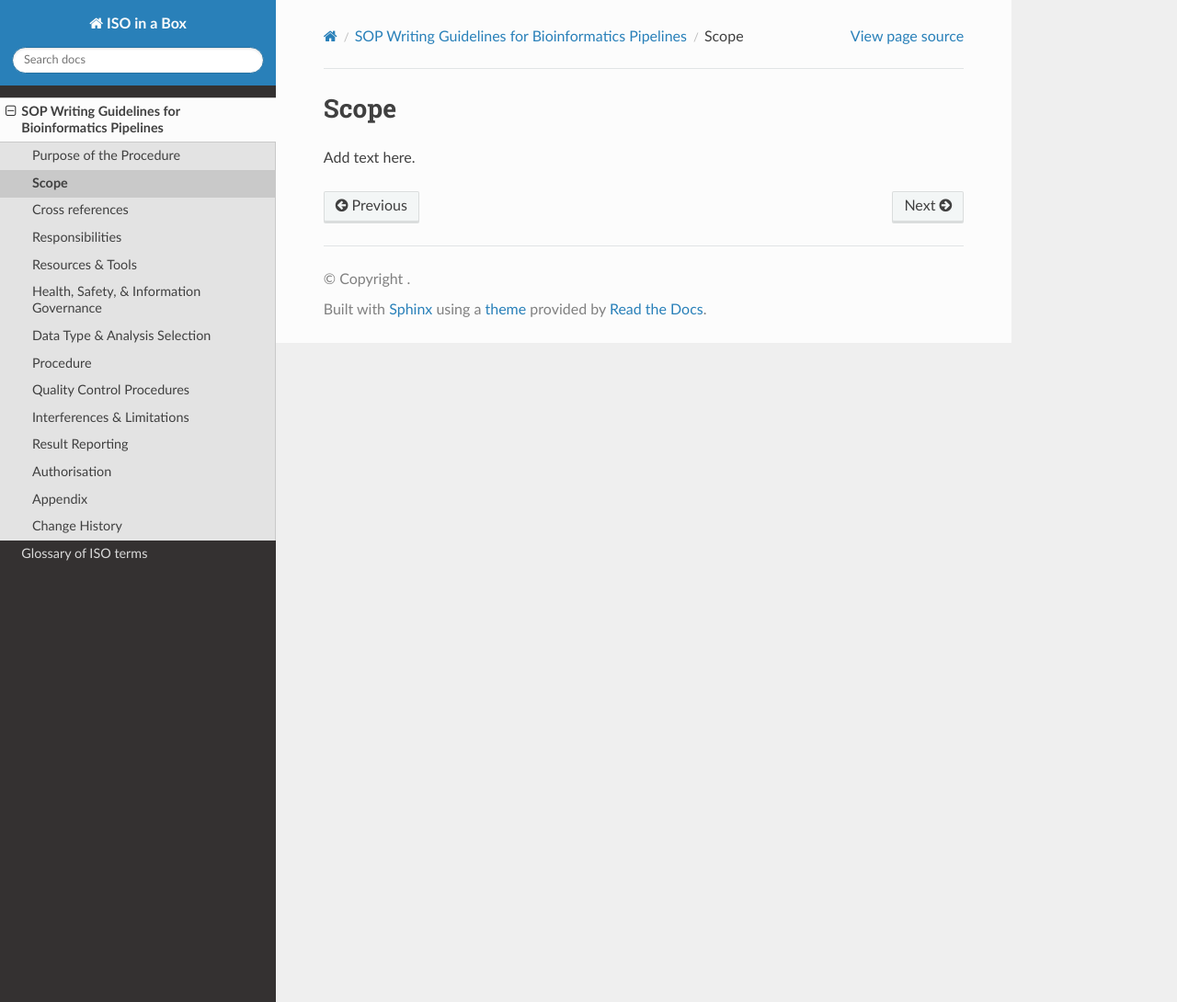
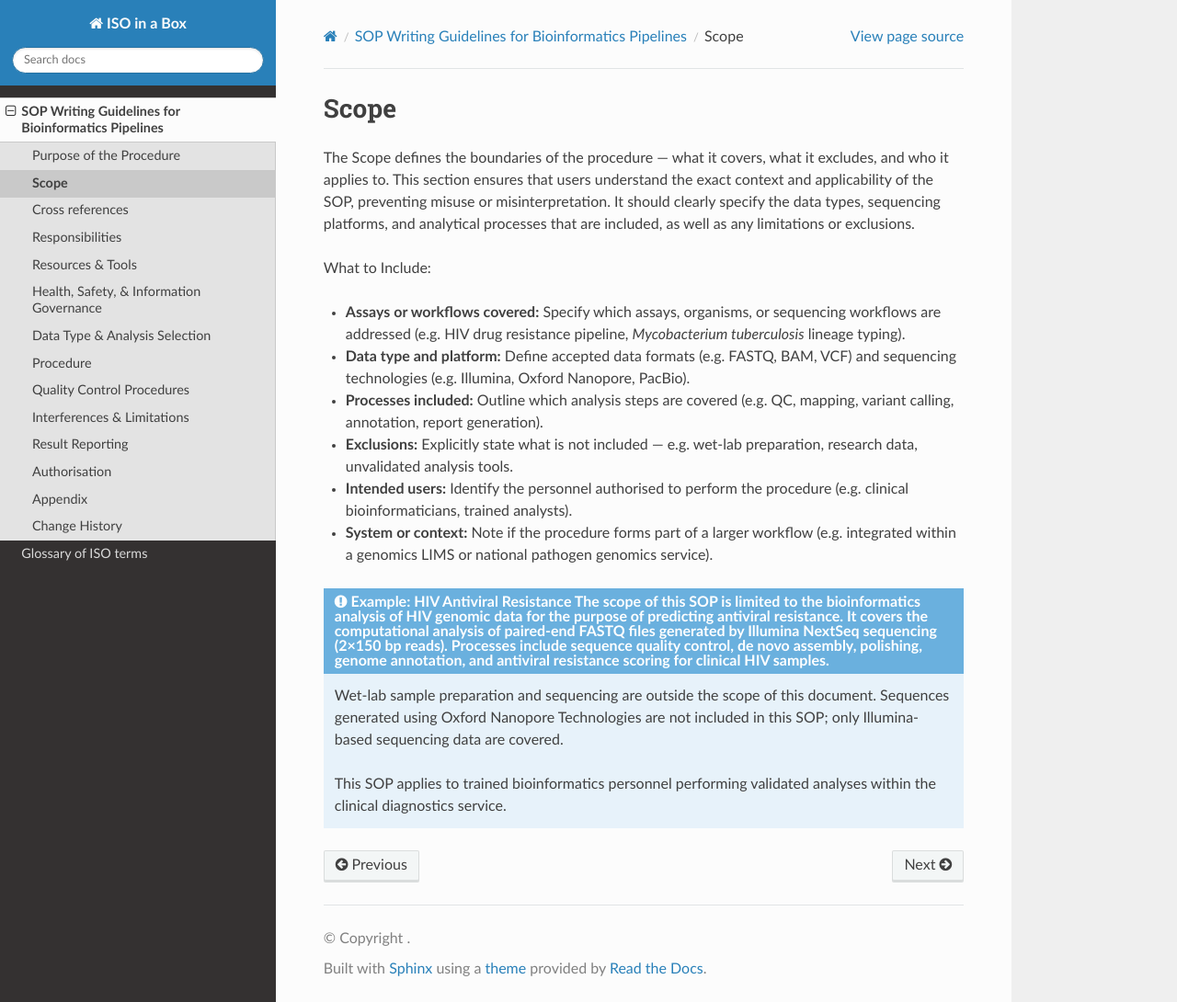
Before and after one commit to ASendellPrice/IIB-rtd, a Sphinx documentation site: the page built from docs/source/sop_guide_scope.rst, in a window 1280 px wide and 1090 px high. Shown: the whole window at 92% size. Built offline with Sphinx 7.4.7 and the Read the Docs theme 3.1.0, drawn with Linux system fonts in a browser that asks for light colours; pages that are not in the unit, such as notebooks, are missing from menus.

Commit message:
Addition of 'scope' content

```diff
--- a/docs/source/sop_guide_scope.rst
+++ b/docs/source/sop_guide_scope.rst
@@ -1,4 +1,25 @@
 Scope
-----------
+-----
 
-Add text here.
+The Scope defines the boundaries of the procedure — what it covers, what it excludes, and who it applies to. This section ensures that users understand the exact context and applicability of the SOP, preventing misuse or misinterpretation. It should clearly specify the data types, sequencing platforms, and analytical processes that are included, as well as any limitations or exclusions.
+
+What to Include:
+
+- **Assays or workflows covered:** Specify which assays, organisms, or sequencing workflows are addressed (e.g. HIV drug resistance pipeline, *Mycobacterium tuberculosis* lineage typing).
+
+- **Data type and platform:** Define accepted data formats (e.g. FASTQ, BAM, VCF) and sequencing technologies (e.g. Illumina, Oxford Nanopore, PacBio).
+
+- **Processes included:** Outline which analysis steps are covered (e.g. QC, mapping, variant calling, annotation, report generation).
+
+- **Exclusions:** Explicitly state what is not included — e.g. wet-lab preparation, research data, unvalidated analysis tools.
+
+- **Intended users:** Identify the personnel authorised to perform the procedure (e.g. clinical bioinformaticians, trained analysts).
+
+- **System or context:** Note if the procedure forms part of a larger workflow (e.g. integrated within a genomics LIMS or national pathogen genomics service).
+
+.. admonition:: Example: HIV Antiviral Resistance
+    The scope of this SOP is limited to the bioinformatics analysis of HIV genomic data for the purpose of predicting antiviral resistance. It covers the computational analysis of paired-end FASTQ files generated by Illumina NextSeq sequencing (2×150 bp reads). Processes include sequence quality control, de novo assembly, polishing, genome annotation, and antiviral resistance scoring for clinical HIV samples.
+
+    Wet-lab sample preparation and sequencing are outside the scope of this document. Sequences generated using Oxford Nanopore Technologies are not included in this SOP; only Illumina-based sequencing data are covered.
+
+    This SOP applies to trained bioinformatics personnel performing validated analyses within the clinical diagnostics service.
```
